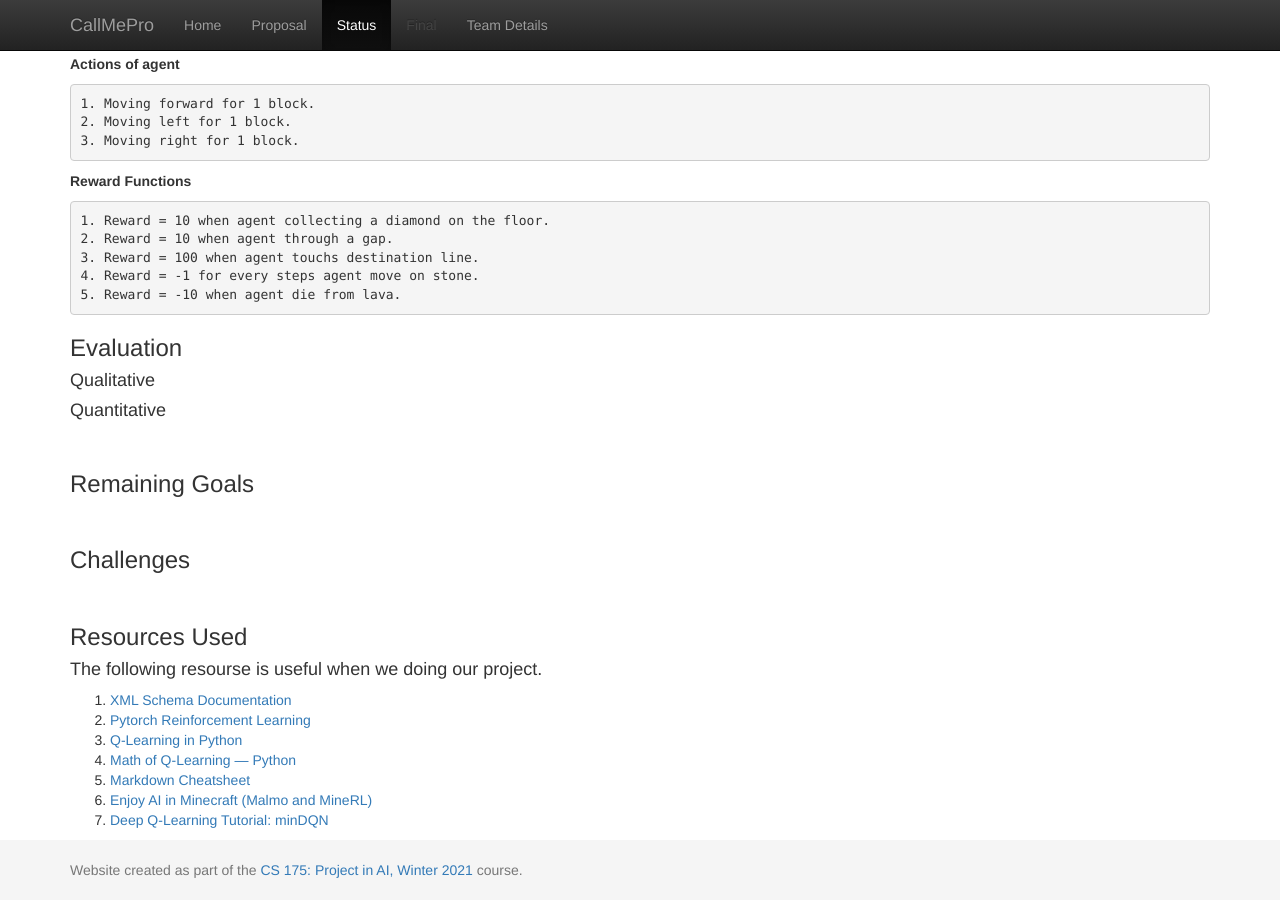
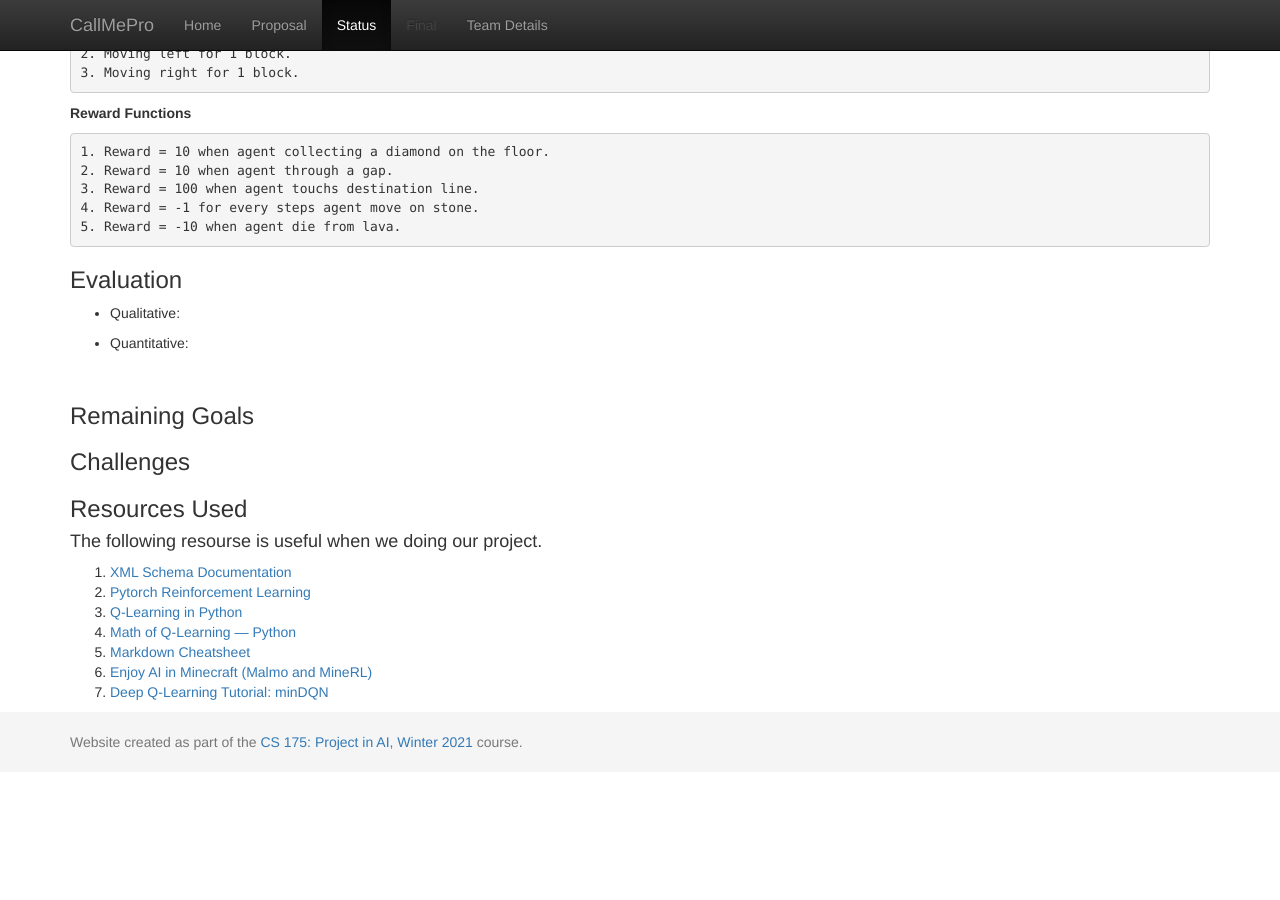
Before and after one commit to Markmzy/CallMePro, a Jekyll site: the page built from docs/status.md, in a window 1280 px wide and 900 px high, scrolled down 2033 px. Built offline with Jekyll 4.4.1, drawn with Linux system fonts in a browser that asks for light colours; after the commit the page ends 2805 px from its top, so only the background shows below that.

Commit message:
Update status.md

```diff
--- a/docs/status.md
+++ b/docs/status.md
@@ -10,17 +10,16 @@
 
 ### Summary
 
-<h4>At the very beginning, our initial idea was to make a mini-game similar to flappy bird in minecraft and train AI to reach the destination. But we found that with our current knowledge, this is a very challenging thing. So we changed from avoiding vertical obstacles to avoiding horizontal obstacles. There is deadly lava on both sides of the road, which prevents players from getting around these obstacles from both sides. We also add some random diamonds with bonus points to the map. In fact, if you look down from the air, the map design is similar to flappy bird. Now the player will not die when hitting the wall, but the more steps used, the lower the reward will be. It player not complete within a certain number of steps, it will be considered a failure too. The difficulty of the map can be changed in the future, such as increasing the complexity of obstacles, laying deadly lava on the floor, making the path longer, etc. We may continue to add interesting elements to make this project more complete.</h4>
+At the very beginning, our initial idea was to make a mini-game similar to flappy bird in minecraft and train AI to reach the destination. But we found that with our current knowledge, this is a very challenging thing. So we changed from avoiding vertical obstacles to avoiding horizontal obstacles. There is deadly lava on both sides of the road, which prevents players from getting around these obstacles from both sides. We also add some random diamonds with bonus points to the map. In fact, if you look down from the air, the map design is similar to flappy bird. Now the player will not die when hitting the wall, but the more steps used, the lower the reward will be. It player not complete within a certain number of steps, it will be considered a failure too. The difficulty of the map can be changed in the future, such as increasing the complexity of obstacles, laying deadly lava on the floor, making the path longer, etc. We may continue to add interesting elements to make this project more complete.
 
 ![1](1.png){:height="70%" width="70%"}
 ![2](2.png){:height="70%" width="70%"}
 
 
-<br />
 
 ### Approach
 
-#### TBD
+TBD
 
 **Actions of agent**
 
@@ -41,15 +40,15 @@
 
 ### Evaluation
 
-#### Qualitative
-
-<h4></h4>
+* Qualitative:<br>
 
 
 
-#### Quantitative
 
-<h4></h4>
+
+* Quantitative:<br>
+
+
 
 
 
@@ -57,21 +56,11 @@
 
 ### Remaining Goals
 
-<h4></h4>
 
-<h4></h4>
-
-<br />
 
 ### Challenges
 
-<h4></h4>
 
-<h4></h4>
-
-<h4></h4>
-
-<br />
 
 ### Resources Used
 
```
